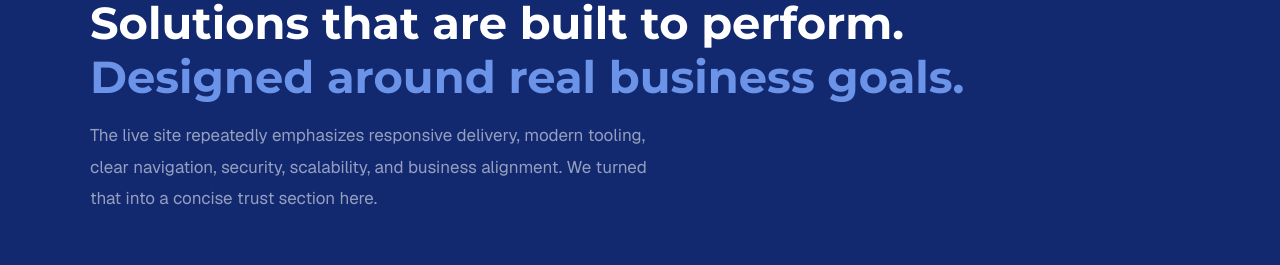
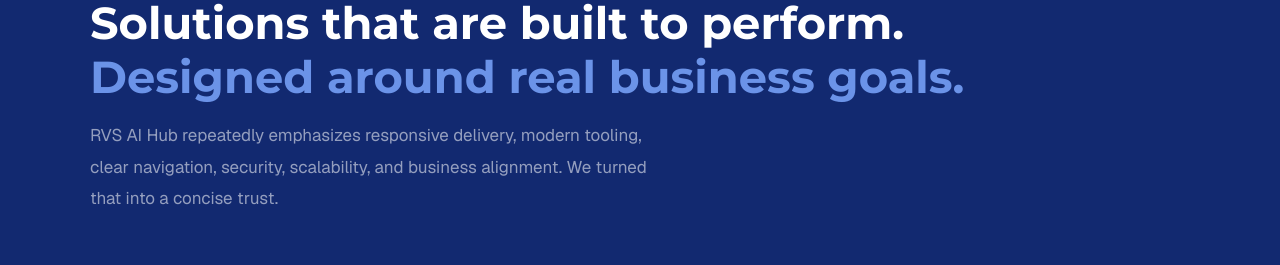
Before and after one commit to rvsservicesbusiness-cell/main-website-v4, a React (Vite) app: page / in a window 1280 px wide. Shown: the part 6720-6985 px from the top of the page. Built offline with nearby package versions, Linux system fonts and the light colour scheme.

Commit message:
Update Sections.jsx

```diff
--- a/src/components/Sections.jsx
+++ b/src/components/Sections.jsx
@@ -233,9 +233,9 @@
             <span>Designed around real business goals.</span>
           </h2>
           <p className="section-sub section-sub-light">
-            The live site repeatedly emphasizes responsive delivery, modern
+            RVS AI Hub repeatedly emphasizes responsive delivery, modern
             tooling, clear navigation, security, scalability, and business
-            alignment. We turned that into a concise trust section here.
+            alignment. We turned that into a concise trust.
           </p>
         </div>
         <div className="compliance-grid reveal visible">
```
